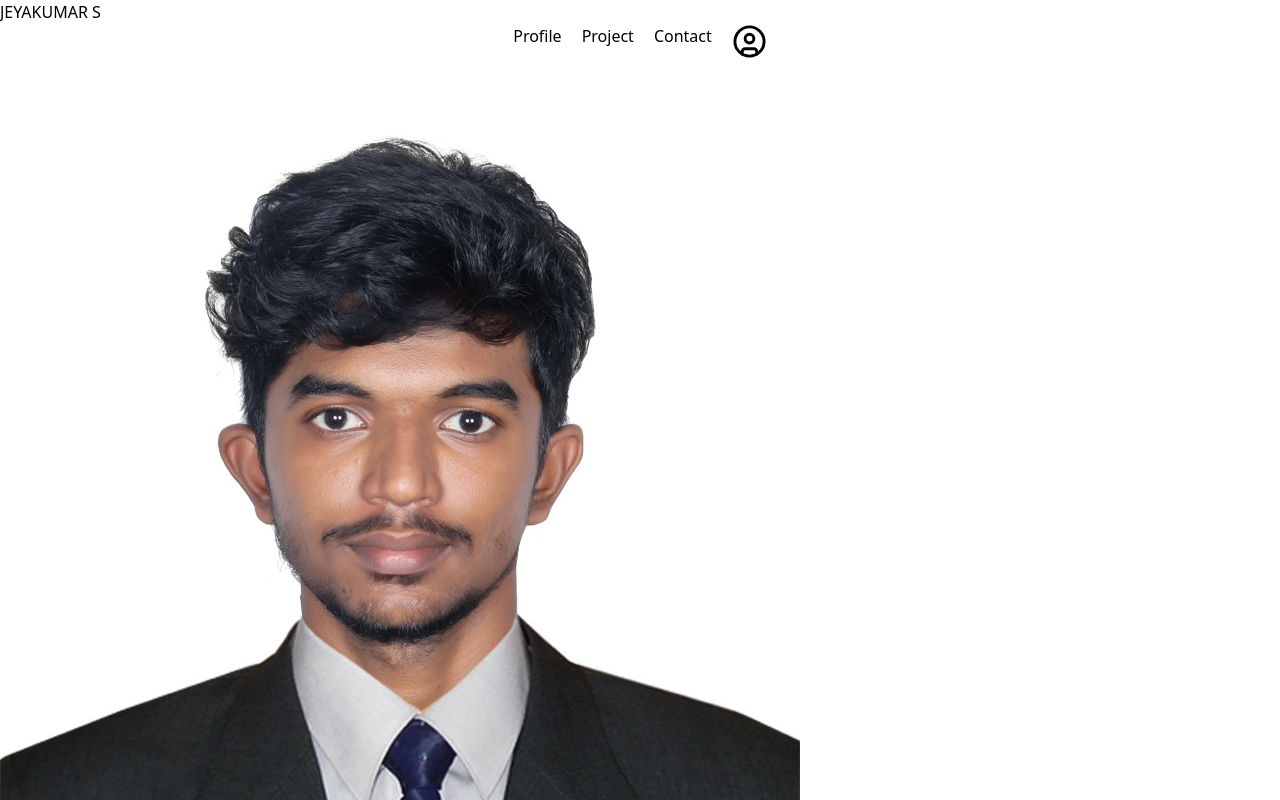
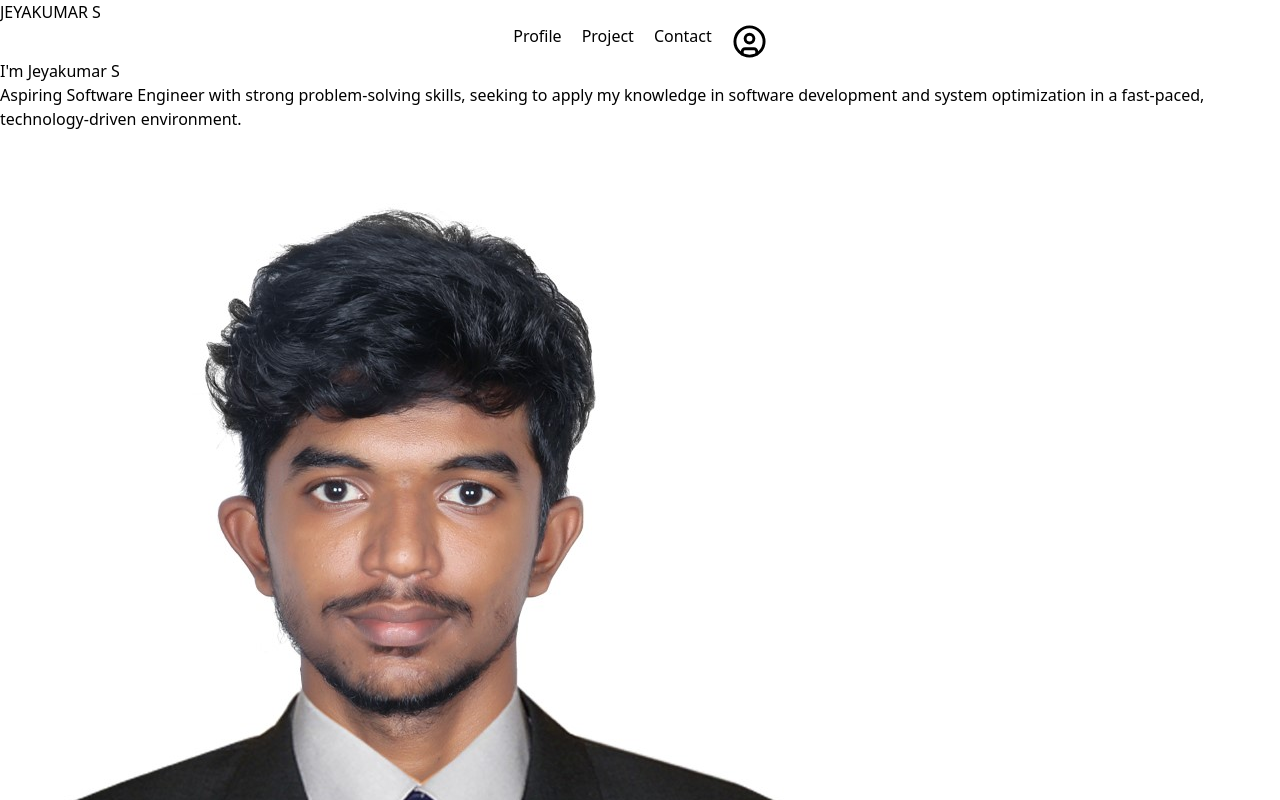
Before and after one commit to Jeyakumar-05/REACT, a React (Vite) app in the folder portfolio/: page / in a window 1280 px wide. Shown: the top 800 px of the page. Built offline with nearby package versions, Linux system fonts and the light colour scheme.

Commit message:
profile page updated

```diff
--- a/portfolio/src/components/Navbar.jsx
+++ b/portfolio/src/components/Navbar.jsx
@@ -1,6 +1,7 @@
 import React, { useState } from 'react'
 import { CircleUser, CircleX } from 'lucide-react';
 import { NavLink } from 'react-router-dom';
+import { useRef } from 'react';
 
 const Navbar = () => {
 
@@ -16,20 +17,26 @@ const Navbar = () => {
      title:"Contact",
      path:"/contact"
     }]
+//now using useRef
+    const emailref = useRef(null)
+    const passwordref = useRef(null)
 
-    const[userdata, setuserdata] = useState({
-       email: '',
-       password: ''
-    })
 
-    const handleChange = (e) => {
-      setuserdata({ ...userdata, [e.target.id]: e.target.value})
-    }
+// commented lines are get input using only state
+    // const[userdata, setuserdata] = useState({
+    //    email: '',
+    //    password: ''
+    // })
+
+    // const handleChange = (e) => {
+    //   setuserdata({ ...userdata, [e.target.id]: e.target.value})
+    // }
 
     const handleLogin = (e) => {
       e.preventDefault();
-      console.log(userdata);
-      console.log("using state");
+    //   console.log(userdata);
+    //   console.log("using state");
+         console.log(emailref.current.value, passwordref.current.value)
     }
   const [visible, setvisible] = useState(false);
   return (
@@ -66,8 +73,11 @@ const Navbar = () => {
                                 </div>
                                 <div className="w-full h-[85%] flex flex-row justify-center items-center">
                                     <form className="w-[80%] h-[80%] flex flex-col justify-center items-center gap-4" onSubmit={handleLogin}>
-                                        <input type="email" name="" id="email" placeholder="email" className="p-3 bg-[#f8f8f8] w-full font-bold outline-none active:outline-none focus:border-b-2 hover:border-purple-500" required onChange={handleChange} />
-                                        <input type="password" name="" id="password" placeholder="password" className="p-3 bg-[#f8f8f8] w-full font-bold outline-none active:outline-none focus:border-b-2 hover:border-purple-500" required onChange={handleChange} />
+                                        {/* <input type="email" name="" id="email" placeholder="email" className="p-3 bg-[#f8f8f8] w-full font-bold outline-none active:outline-none focus:border-b-2 hover:border-purple-500" required onChange={handleChange} />
+                                        <input type="password" name="" id="password" placeholder="password" className="p-3 bg-[#f8f8f8] w-full font-bold outline-none active:outline-none focus:border-b-2 hover:border-purple-500" required onChange={handleChange} /> */}
+                                        <input type="email" ref={emailref} name="" id="email" placeholder="email" className="p-3 bg-[#f8f8f8] w-full font-bold outline-none active:outline-none focus:border-b-2 hover:border-purple-500" required/>
+                                        <input type="password" ref={passwordref} name="" id="password" placeholder="password" className="p-3 bg-[#f8f8f8] w-full font-bold outline-none active:outline-none focus:border-b-2 hover:border-purple-500" required />
+
                                         <button type="submit" className="bg-green-500 p-3 text-white w-full rounded-sm text-lg font-bold">   Login</button>
                                     </form>
                                 </div>
--- a/portfolio/src/pages/Profile.jsx
+++ b/portfolio/src/pages/Profile.jsx
@@ -6,11 +6,16 @@ import '../assets/css/style.css'
 const Profile = () => {
   return (
     <>
-    <div className ='h-[50rem] flex justify-end items-center'>
-      <div className='flex justify-center items-center'>
-      <img src = {Photo} alt = "profile" className='rounded-full h-2/5 w-2/5' />
+    <div className='h-screen w-screen flex items-center'>
+      <div className='h-[80%] w-[60%] flex flex-col items-center justify-center'>
+        <div className='h-1/5 w-3/5 flex  justify-center items-center'><h1 className='font-bold text-5xl'>I'm Jeyakumar S</h1></div>
+        <div className='w-[80%] h-[40%] flex justify-end items-center'><h1 className='font-semibold text-4xl'>Aspiring Software Engineer with strong problem-solving skills, seeking to apply my knowledge in software development and system optimization in a fast-paced, technology-driven environment.</h1></div>
       </div>
-    </div>
+      <div className='h-screen w-[40%] bg-red-300 flex flex-col justify-center items-center'>
+           <img src = {Photo} alt = "profile" className='rounded-full h-[40%] w-[50%]' />
+      </div>
+
+   </div>
     </>
   )
 }
```
